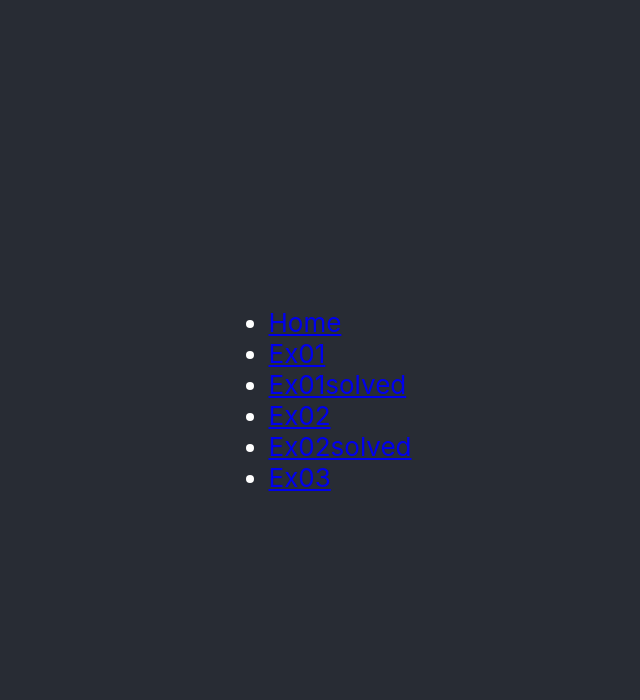
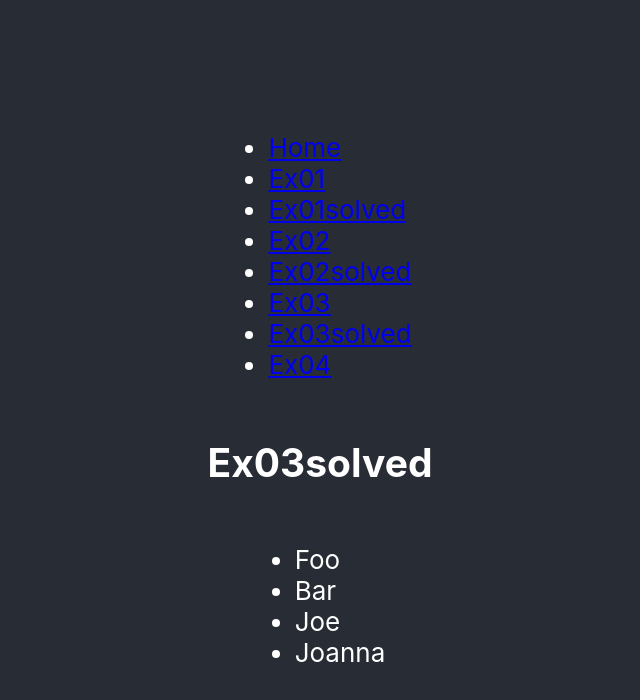
Before and after one commit to react-cluj/workshop-react, a React (Create React App) app: page /ex03solved in a window 1280 px wide. Shown: the top 700 px of the page, without its empty margins (320-960 px from the left). Built offline with nearby package versions, Linux system fonts and the light colour scheme.

Commit message:
ex03 solution and ex04 task

```diff
--- a/src/App.js
+++ b/src/App.js
@@ -10,13 +10,13 @@ import {
 import Ex01 from './ex01/Ex01';
 import Ex02 from './ex02/Ex02';
 import Ex03 from './ex03/Ex03';
-// import Ex04 from './ex04/Ex04';
+import Ex04 from './ex04/Ex04';
 // import Ex05 from './ex05/Ex05';
 // import Ex06 from './ex06/Ex06';
 // import Ex07 from './ex07/Ex07';
 import Ex01solved from './ex01/Ex01solved';
 import Ex02solved from './ex02/Ex02solved';
-// import Ex03solved from './ex03/Ex03solved';
+import Ex03solved from './ex03/Ex03solved';
 // import Ex04solved from './ex04/Ex04solved';
 // import Ex05solved from './ex05/Ex05solved';
 // import Ex06solved from './ex06/Ex06solved';
@@ -46,12 +46,12 @@ function App() {
                     <li>
                         <Link to="/ex03">Ex03</Link>
                     </li>
-                    {/*<li>*/}
-                    {/*    <Link to="/ex03solved">Ex03solved</Link>*/}
-                    {/*</li>*/}
-                    {/*<li>*/}
-                    {/*    <Link to="/ex04">Ex04</Link>*/}
-                    {/*</li>*/}
+                    <li>
+                        <Link to="/ex03solved">Ex03solved</Link>
+                    </li>
+                    <li>
+                        <Link to="/ex04">Ex04</Link>
+                    </li>
                     {/*<li>*/}
                     {/*    <Link to="/ex04solved">Ex04solved</Link>*/}
                     {/*</li>*/}
@@ -94,12 +94,12 @@ function App() {
                     <Route path="/ex03">
                         <Ex03 />
                     </Route>
-                    {/*<Route path="/ex03solved">*/}
-                    {/*    <Ex03solved />*/}
-                    {/*</Route>*/}
-                    {/*<Route path="/ex04">*/}
-                    {/*    <Ex04 />*/}
-                    {/*</Route>*/}
+                    <Route path="/ex03solved">
+                        <Ex03solved />
+                    </Route>
+                    <Route path="/ex04">
+                        <Ex04 />
+                    </Route>
                     {/*<Route path="/ex04solved">*/}
                     {/*    <Ex04solved />*/}
                     {/*</Route>*/}
--- a/src/ex03/Ex03solved.js
+++ b/src/ex03/Ex03solved.js
@@ -1,9 +1,17 @@
 import React from "react";
 
 export default function Ex03solved() {
+
+    const names = ['Foo', 'Bar', 'Joe', 'Joanna'];
+
     return (
         <>
             <h2>Ex03solved</h2>
+            <ul id='names'>
+                {
+                    names.map( (name, i) => <li key={i} >{name}</li> )
+                }
+            </ul>
         </>
     );
 }
--- a/src/ex04/Ex04.js
+++ b/src/ex04/Ex04.js
@@ -1,9 +1,19 @@
-import React from "react";
+import React, { useState, useEffect } from "react";
 
 export default function Ex04() {
+    /*
+        Let's fetch some random data and display it in our component
+        We'll use this mock api endpoint https://jsonplaceholder.typicode.com/users
+        It retrieves a list of mock users. We want to do a basic get request as soon
+        as the page loads up, and display each user's name and email in a <li></li>
+     */
+    // const [users, setUsers] = useState([]);
     return (
-        <>
+        <div>
             <h2>Ex04</h2>
-        </>
+            <ul id='users'>
+
+            </ul>
+        </div>
     );
 }
```
